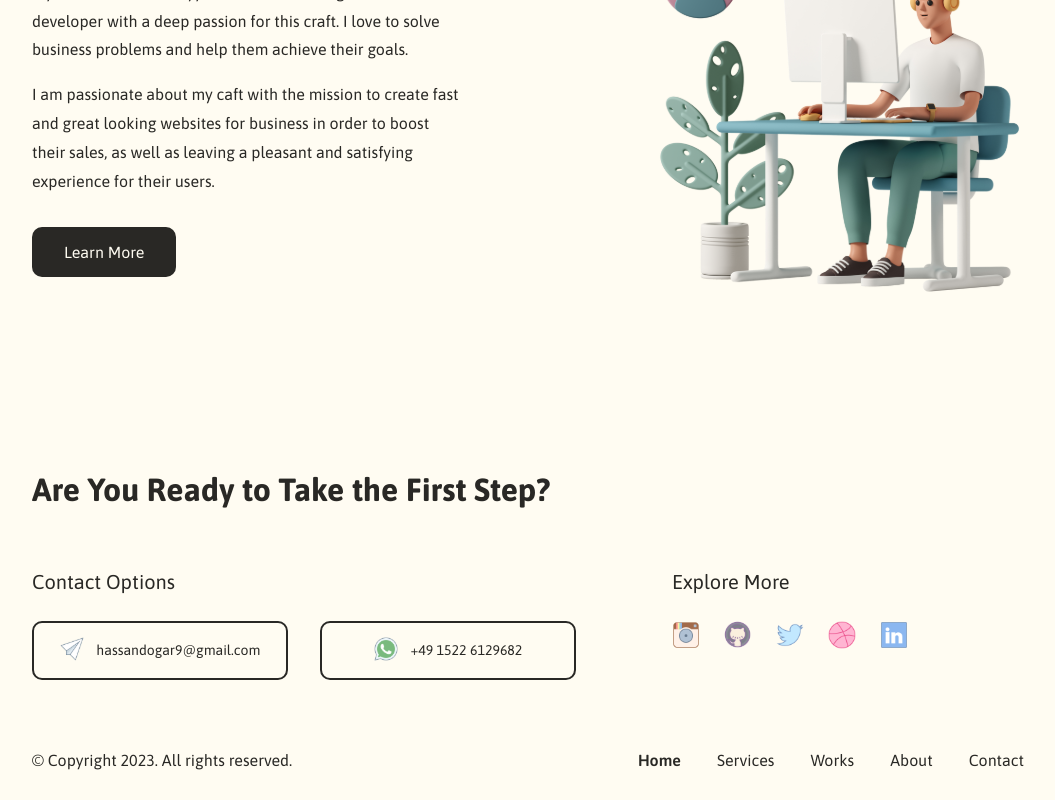
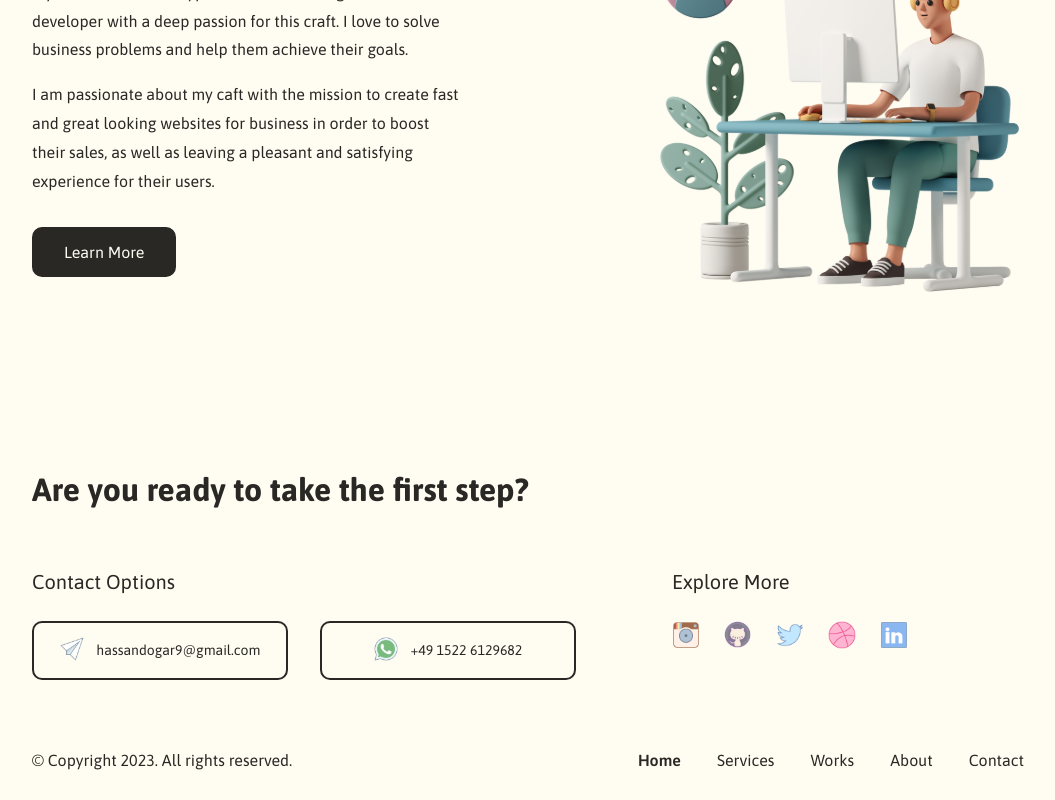
Before and after one commit to hassantayyab/portfolio-typescript, a Next.js app: page / in a window 1280 px wide. Shown: the part 3301-4101 px from the top of the page, without its empty margins (112-1167 px from the left). Built offline with nearby package versions, Linux system fonts and the light colour scheme.

Commit message:
Update footer heading text

```diff
--- a/app/components/modules/Footer.tsx
+++ b/app/components/modules/Footer.tsx
@@ -14,7 +14,7 @@ const Footer = () => {
 
   return (
     <section className={styles.footer}>
-      <h3>Are You Ready to Take the First Step?</h3>
+      <h3>Are you ready to take the first step?</h3>
 
       <section className={styles.content}>
         <div>
```
